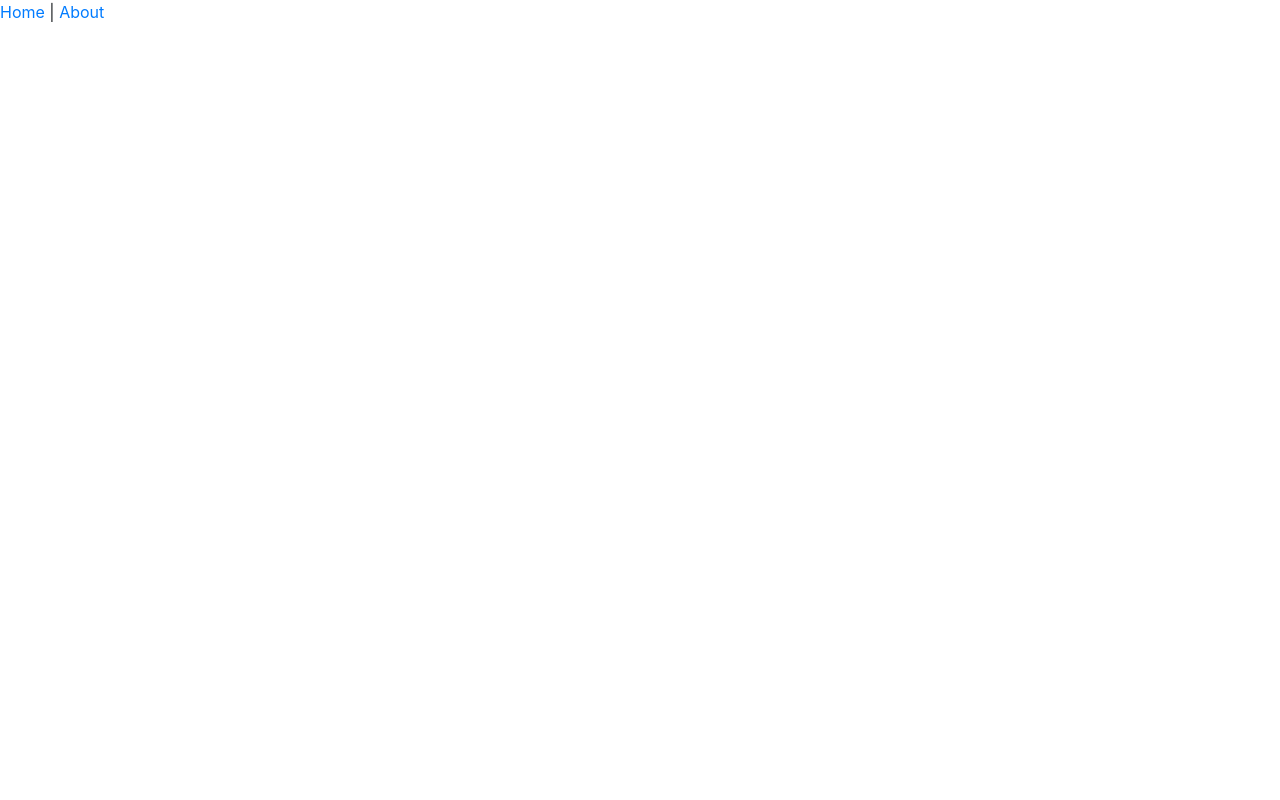
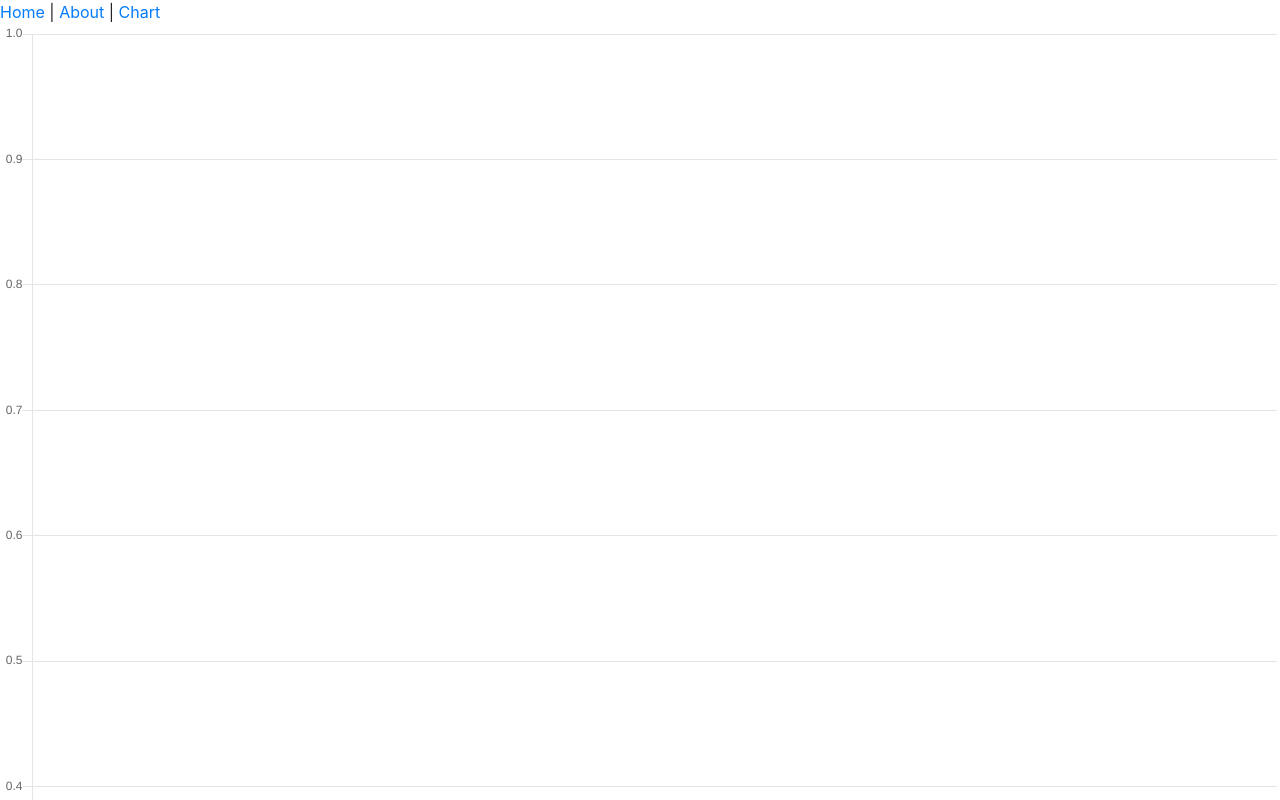
Before and after one commit to mavidurak/mentor-front-end-vue, a Vue app: page /Chart in a window 1280 px wide. Shown: the top 800 px of the page. Built offline with nearby package versions, Linux system fonts and the light colour scheme.

Commit message:
Chart.js eklendi

```diff
--- a/src/App.vue
+++ b/src/App.vue
@@ -2,7 +2,8 @@
   <div id="app">
     <div id="nav">
       <router-link to="/">Home</router-link> |
-      <router-link to="/about">About</router-link>
+      <router-link to="/about">About</router-link> |
+      <router-link to="/Chart">Chart</router-link>
     </div>
     <router-view/>
   </div>
--- a/src/router/index.js
+++ b/src/router/index.js
@@ -17,6 +17,11 @@ const routes = [
     // this generates a separate chunk (about.[hash].js) for this route
     // which is lazy-loaded when the route is visited.
     component: () => import(/* webpackChunkName: "about" */ '../views/About.vue')
+  },
+  {
+    path: '/Chart',
+    name: 'Chart',
+    component: () => import(/* webpackChunkName: "about" */ '../views/Chart.vue')
   }
 ]
 
--- /dev/null
+++ b/src/views/Chart.vue
@@ -0,0 +1,16 @@
+<script>
+import { Line } from 'vue-chartjs'
+
+export default {
+  extends: Line,
+  props: ['chartdata', 'options'],
+  mounted () {
+    this.renderChart(this.chartdata, this.options)
+
+  }
+}
+</script>
+
+<style>
+
+</style>
```
Also changed, not shown: package.json (+5 -3 lines), src/styles/main.scss (line endings or trailing spaces), 1 other file (tests, documents, lock files or other folders).
